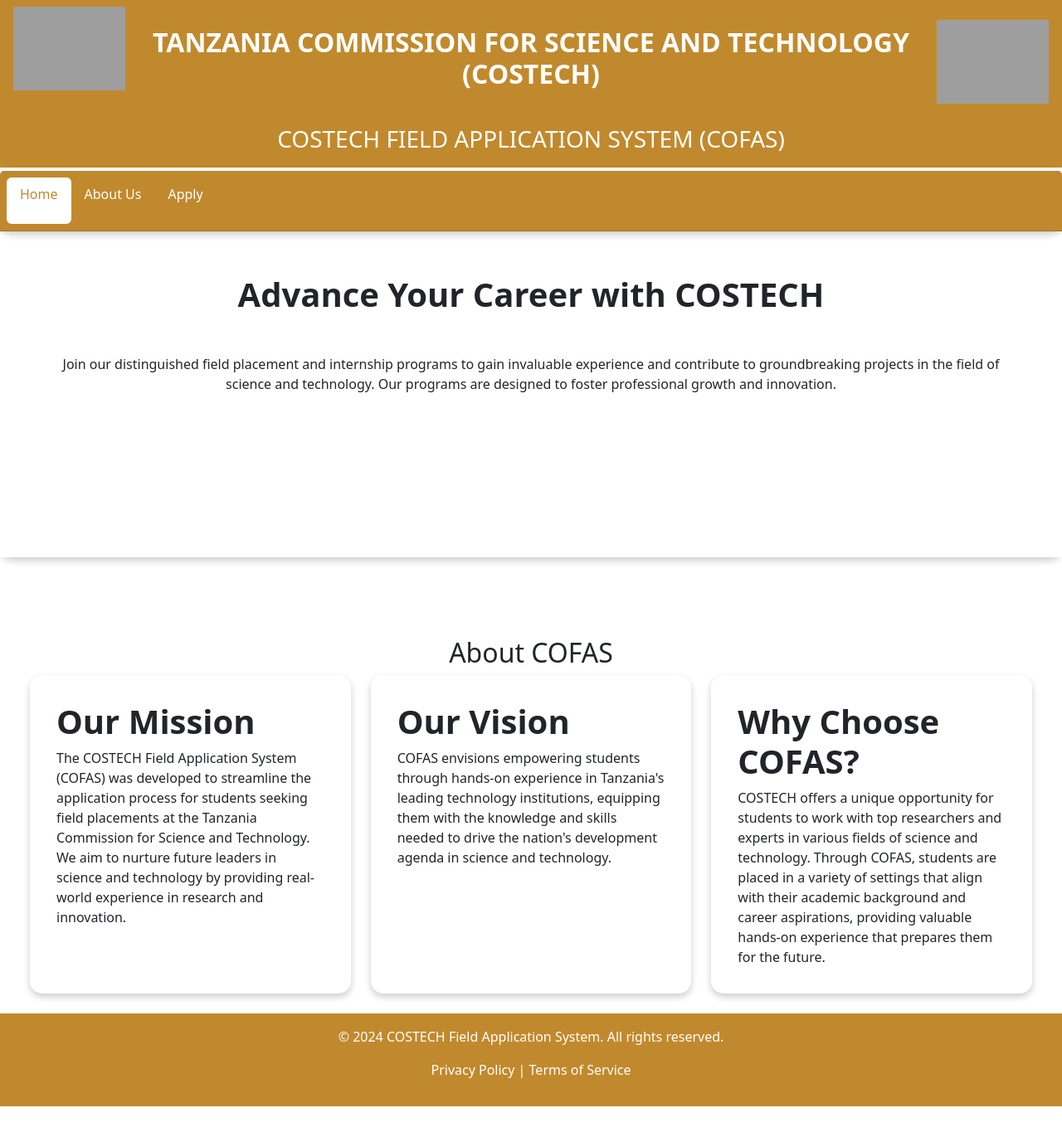
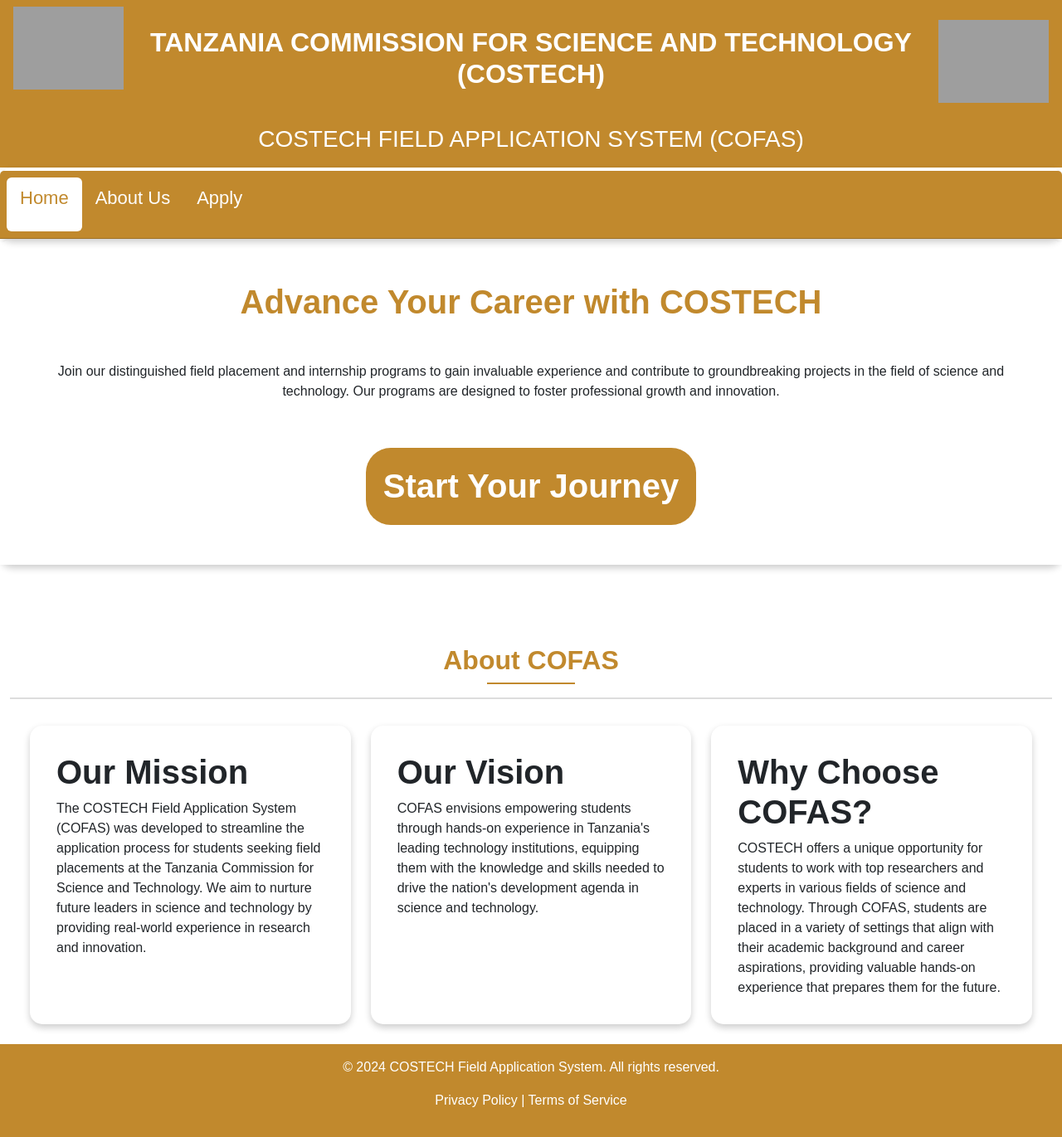
Before and after one commit to louissosthenes9/COFAS-2025, a Django app: page / in a window 1280 px wide. Shown: the whole page at 83% size. Before the commit the page ends 1334 px from the top, so only its background shows below. Run offline with Django 5.2, Linux system fonts and the light colour scheme; some libraries are stand-ins or nearby versions; grey boxes are pictures that could not be loaded.

Commit message:
added landing css

```diff
--- /dev/null
+++ b/static/css/landing.css
@@ -0,0 +1,112 @@
+.custom-bg{
+    background-color: #c1892d;
+    }
+
+    .font:hover{
+    font-size: 30px;
+    }
+
+    .font{
+    font-size: 22px;
+    }
+
+
+    :root {
+    --primary-color: #ffffff; /* White */
+    --on-primary-color: #c1892d; /* Goldish Brown */
+    --text-color: #333333; /* Dark Gray for text */
+    }
+
+    body {
+    color: var(--text-color);
+    font-family: Arial, sans-serif;
+    background-color: var(--primary-color);
+    }
+
+    .custom-bg {
+    background-color: var(--on-primary-color);
+    }
+
+
+    .section-header {
+    border-bottom: 2px solid #ddd;
+    padding-bottom: 0.5rem;
+    margin-bottom: 2rem;
+    }
+
+    .section-header h2 {
+    font-size: 2rem;
+    font-weight: bold;
+    color: var(--on-primary-color);
+    }
+
+    .btn-custom {
+    background-color: #c1892d;
+    color: white;
+    border-radius: 30px;
+    }
+
+    .btn-custom:hover {
+    background-color: #a07a2d; /* Darker shade of the on-primary color */
+    color: var(--primary-color);
+    }
+
+    footer {
+    background-color: var(--on-primary-color);
+    color: var(--primary-color);
+    }
+
+    footer a {
+    color: var(--primary-color);
+    }
+
+    footer a:hover {
+    color: #a07a2d; /* Darker shade of the on-primary color */
+    }
+
+    .colo{
+    color: #c1892d;
+    }
+
+
+    .dotted-border-effect {
+    position: relative;
+    display: inline-block;
+    padding-bottom: 10px;
+    font-size: 40px;
+    font-weight: bold;
+    color: #c1892d;
+    }
+
+    .dotted-border-effect::after {
+    content: "";
+    position: absolute;
+    bottom: 0;
+    left: 50%;
+    width: 0;
+    height: 2px;
+    background-color: #c1892d; /* Solid line color */
+    box-sizing: border-box;
+    animation: solidLineExpand 1.5s ease-out forwards, addDots 2s ease-out forwards;
+    }
+
+    @keyframes solidLineExpand {
+    0% {
+        width: 0;
+        left: 50%;
+    }
+    100% {
+        width: 50%;
+        left: 25%;
+    }
+    }
+
+    @keyframes addDots {
+    0% {
+        background-image: none;
+    }
+    100% {
+        background-image: radial-gradient(circle, #c1892d 1px, transparent 1px);
+        background-size: 8px 8px;
+    }
+    }
```
Also changed, not shown: static/css/styles.css (+15 -2 lines).
